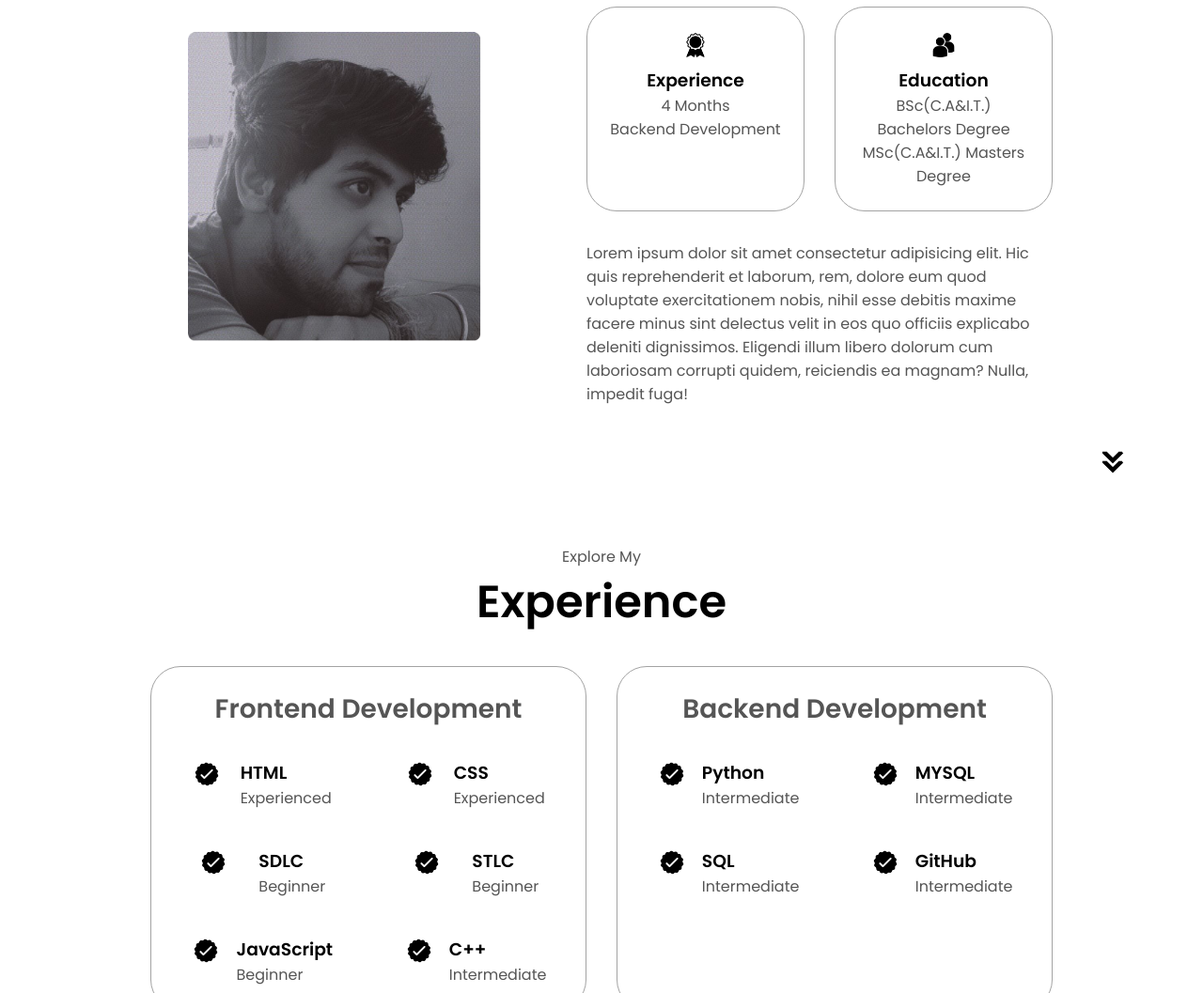
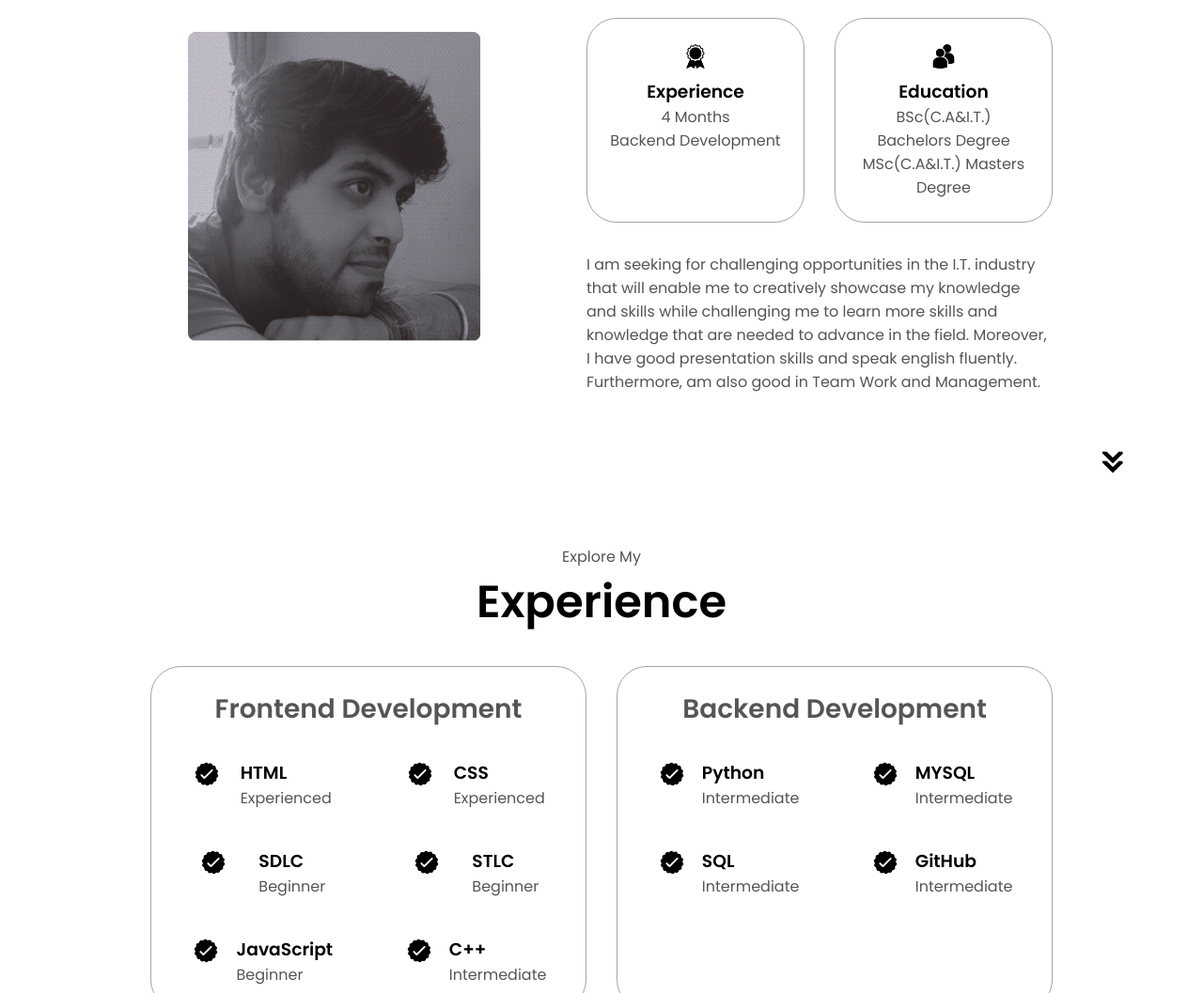
Before and after one commit to srv0044/Trushil-Portfolio, a plain HTML site: page index.html in a window 1280 px wide. Shown: the part 1116-2173 px from the top of the page at 94% size. Drawn offline with Linux system fonts and the light colour scheme; a script that the page names is missing.

Commit message:
Update index.html

```diff
--- a/index.html
+++ b/index.html
@@ -105,12 +105,13 @@
           </div>
           <div class="text-container">
             <p>
-              Lorem ipsum dolor sit amet consectetur adipisicing elit. Hic quis
-              reprehenderit et laborum, rem, dolore eum quod voluptate
-              exercitationem nobis, nihil esse debitis maxime facere minus sint
-              delectus velit in eos quo officiis explicabo deleniti dignissimos.
-              Eligendi illum libero dolorum cum laboriosam corrupti quidem,
-              reiciendis ea magnam? Nulla, impedit fuga!
+              I am seeking for challenging opportunities in the I.T.
+              industry that will enable me to creatively showcase my
+              knowledge and skills while challenging me to learn more
+              skills and knowledge that are needed to advance in the
+              field. Moreover, I have good presentation skills and
+              speak english fluently. Furthermore, am also good in
+              Team Work and Management.
             </p>
           </div>
         </div>
```
